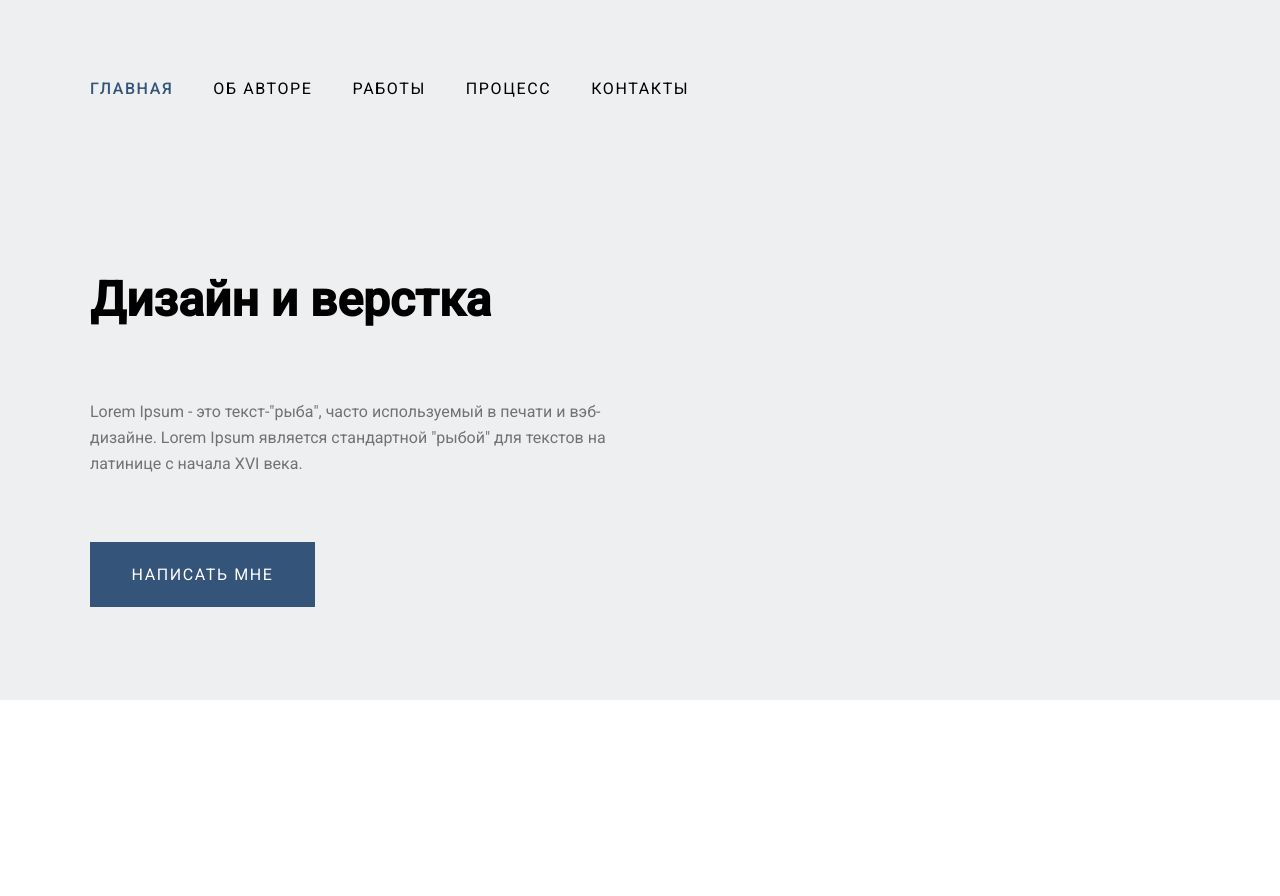
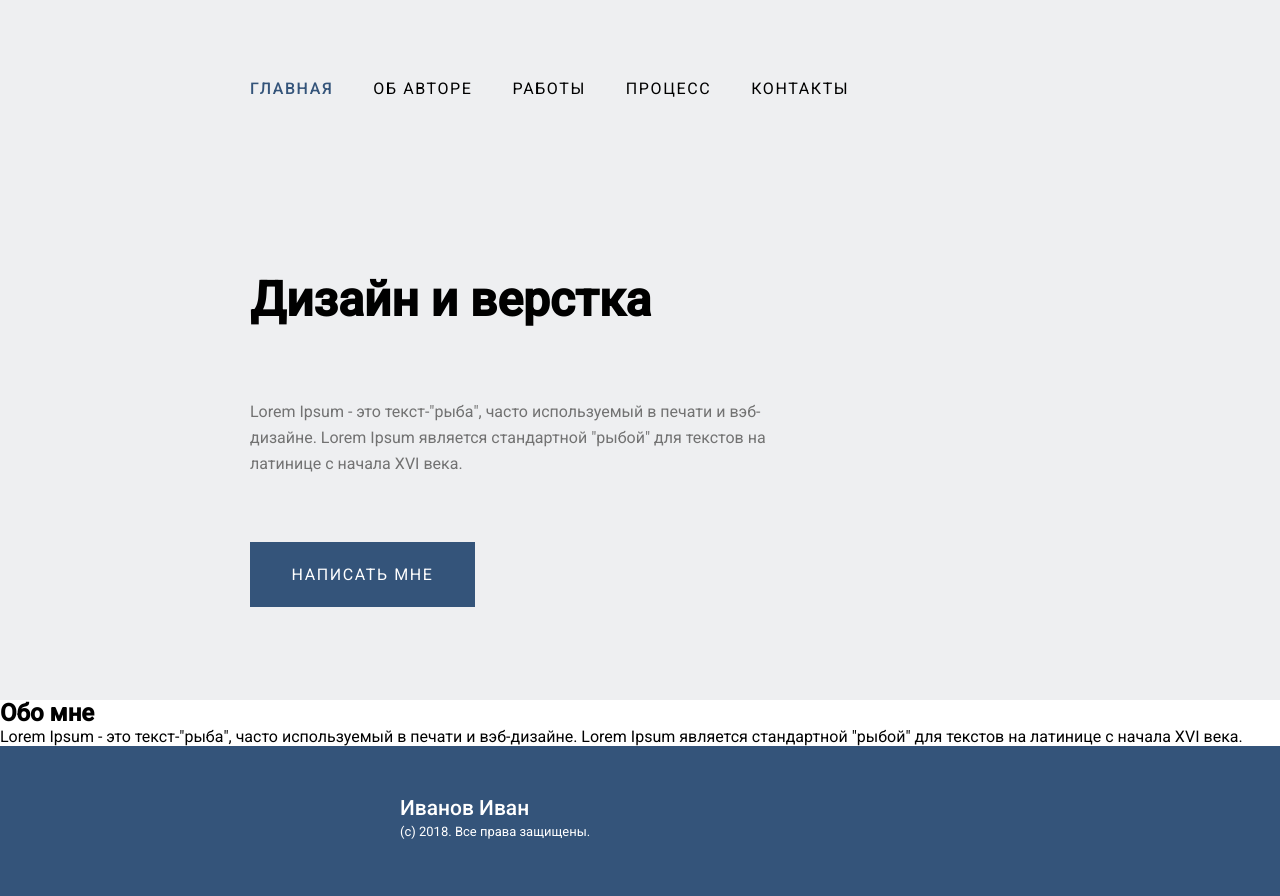
Before and after one commit to Yurkel/lesson_7_pt2, a plain HTML site: page index.html in a window 1280 px wide. Before the commit the page ends 800 px from the top, so only its background shows below. Drawn offline with Linux system fonts and the light colour scheme.

Commit message:
меин

```diff
--- a/index.html
+++ b/index.html
@@ -16,7 +16,7 @@
 <body>
 
   <header class="header">
-    <div class="conteiner">
+    <div class="header-conteiner">
       <nav class="header-navbar">
         <ul class="header-navbar__list">
           <li class="header-navbar__item">
@@ -36,7 +36,6 @@
           </li>
         </ul>
       </nav>
-
       <div class="header-content">
         <h1 class="header-content__title">Дизайн и верстка</h1>
         <div class="header-content__description">Lorem Ipsum - это текст-"рыба", часто используемый в печати и
@@ -47,9 +46,24 @@
         </div>
       </div>
     </div>
+  </header>
 
+  <main class="main">
+    <div class="main-top">
+      <h2 class="main-top__title">Обо мне</h2>
+      <div class="main-top__description">Lorem Ipsum - это текст-"рыба", часто используемый в печати и вэб-дизайне.
+        Lorem Ipsum является стандартной "рыбой" для текстов на латинице с начала XVI века.</div>
+    </div>
+    <div class="main-center"></div>
+    <div class="main-bottom"></div>
+  </main>
 
-  </header>
+  <footer class="footer">
+    <div class="footer-content">
+      <h3 class="footer-content__title">Иванов Иван</h3>
+      <div class="footer-content__description">(с) 2018. Все права защищены.</div>
+    </div>
+  </footer>
 
 </body>
 
--- a/style.css
+++ b/style.css
@@ -16,8 +16,8 @@ a {
   text-decoration: none;
 }
 
-.conteiner {
-  max-width: 1140px;
+.header-conteiner {
+  max-width: 820px;
   margin: 0 auto;
   padding: 0 20px;
 }
@@ -37,8 +37,6 @@ a {
   display: flex;
   column-gap: 40px;
 }
-
-.header-navbar__item {}
 
 .header-navbar__link {
   letter-spacing: 0.1em;
@@ -83,3 +81,27 @@ a {
   letter-spacing: 0.1em;
   color: #FFFFFF;
 }
+
+.footer {
+  background-color: #34547a;
+  min-height: 150px;
+  padding-top: 50px;
+}
+
+.footer-content {
+  margin-left: 400px;
+}
+
+.footer-content__title {
+  font-weight: 500;
+  font-size: 21px;
+  line-height: 25px;
+  color: #ffffff;
+}
+
+.footer-content__description {
+  font-size: 13px;
+  line-height: 21px;
+  color: #FFFFFF;
+
+}
```
